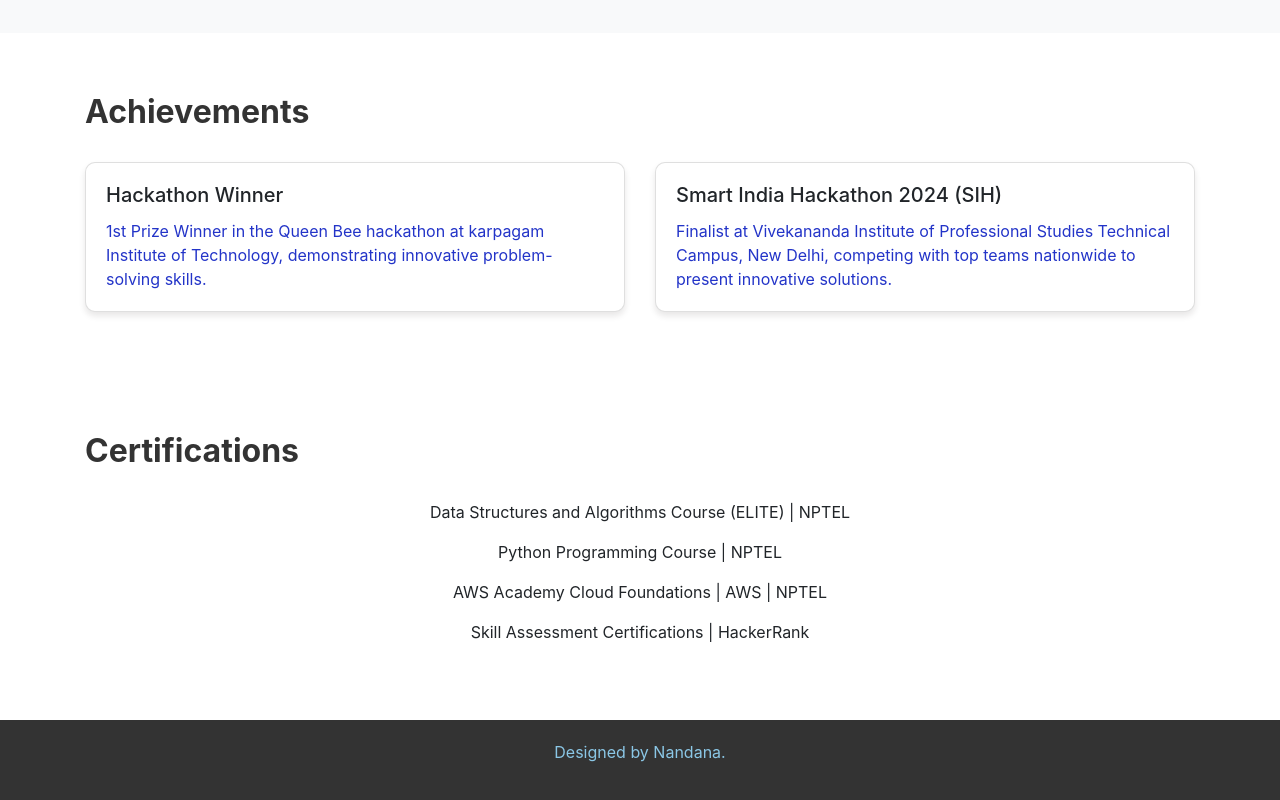
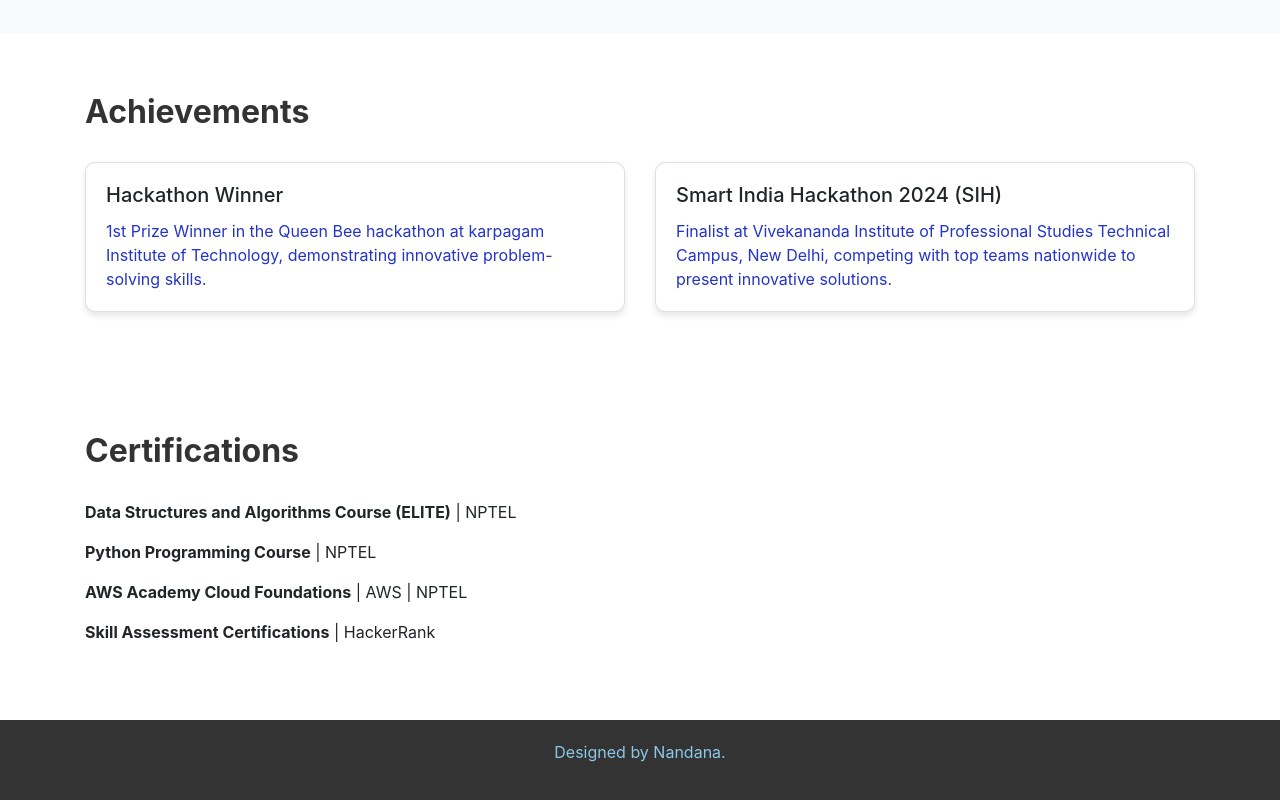
Before and after one commit to NandanaNandy/My_Portfolio, a plain HTML site: page index.html in a window 1280 px wide. Shown: the part 2636-3436 px from the top of the page. Drawn offline with nearby package versions, Linux system fonts and the light colour scheme.

Commit message:
Refactor certifications section in index.html for improved structure and readability

```diff
--- a/index.html
+++ b/index.html
@@ -335,13 +335,22 @@
     <!-- Certifications Section -->
     <section id="certifications" class="container">
         <h2 class="section-title">Certifications</h2>
-        <div class="certification-list text-center">
-            <p>Data Structures and Algorithms Course (ELITE) | NPTEL</p>
-            <p>Python Programming Course | NPTEL</p>
-            <p>AWS Academy Cloud Foundations | AWS | NPTEL</p>
-            <p>Skill Assessment Certifications | HackerRank</p>
+        <div class="certification-list">
+            <div class="certification-card">
+                <p><strong>Data Structures and Algorithms Course (ELITE)</strong> | NPTEL</p>
+            </div>
+            <div class="certification-card">
+                <p><strong>Python Programming Course</strong> | NPTEL</p>
+            </div>
+            <div class="certification-card">
+                <p><strong>AWS Academy Cloud Foundations</strong> | AWS | NPTEL</p>
+            </div>
+            <div class="certification-card">
+                <p><strong>Skill Assessment Certifications</strong> | HackerRank</p>
+            </div>
         </div>
     </section>
+
 
 
     <!-- Footer -->
```
